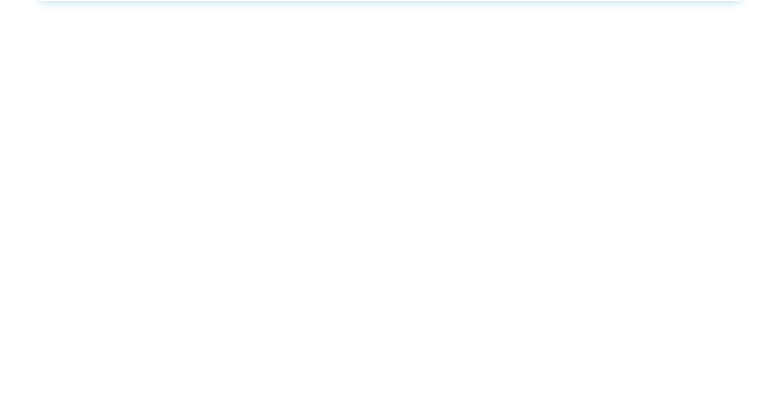
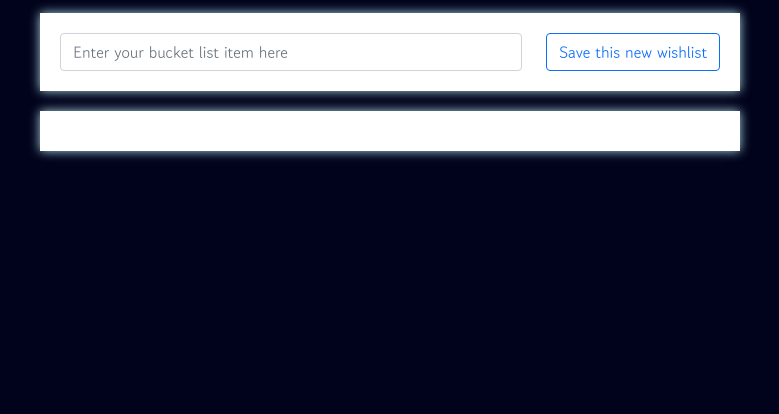
Before and after one commit to armanvanr/Pecel-Shop, a Flask app: page / in a window 1280 px wide. Shown: the part 357-771 px from the top of the page, without its empty margins (250-1029 px from the left). Run offline with Flask 2, Linux system fonts and the light colour scheme; data that the repository does not hold is empty; some libraries are stand-ins or nearby versions.

Commit message:
try to channge app dan index

```diff
--- a/app.py
+++ b/app.py
@@ -1,7 +1,7 @@
 from flask import Flask, render_template, request, jsonify
 from pymongo import MongoClient
 
-client = MongoClient('mongodb+srv://test:sparta@cluster0.roiwo.mongodb.net/myFirstDatabase?retryWrites=true&w=majority')
+client = MongoClient('mongodb+srv://sparta:sparta@cluster0.7din7v3.mongodb.net/?retryWrites=true&w=majority')
 
 db = client.dbsparta
 app = Flask(__name__)
@@ -24,7 +24,7 @@
         'done': 0,
     }
     db.bucket.insert_one(doc)
-    return jsonify({'msg': 'data saved!'})
+    return jsonify()
 
 @app.route("/bucket/done", methods=["POST"])
 def bucket_done():
@@ -33,13 +33,22 @@
         {'num': int(num_receive)},
         {'$set': {'done': 1}}
     )
-    return jsonify({'msg': 'update done!'})
+    return jsonify()
+
+@app.route("/bucket//cancel", methods=["POST"])
+def cancel_bucket():
+    num_receive = request.form['num_give']
+    db.bucket.update_one(
+        {'num': int(num_receive)},
+        {'$set': {'done': 0}}
+    )
+    return jsonify()
 
 @app.route("/delete", methods=["POST"])
 def delete_bucket():
     num_receive = request.form['num_give']
     db.bucket.delete_one({'num': int(num_receive)})
-    return jsonify({'msg': 'delete done!'})
+    return jsonify()
 
 @app.route("/bucket", methods=["GET"])
 def bucket_get():
--- a/templates/index.html
+++ b/templates/index.html
@@ -5,20 +5,17 @@
     <meta charset="UTF-8">
     <meta http-equiv="X-UA-Compatible" content="IE=edge">
     <meta name="viewport" content="width=device-width, initial-scale=1.0">
-    <link rel="icon" href="https://cdn4.iconfinder.com/data/icons/food-and-equipment-outline/32/dish-512.png">
 
-    <link href="bootstrap@5.0.2/dist/css/bootstrap.min.css">
     <link href="https://cdn.jsdelivr.net/npm/bootstrap@5.0.2/dist/css/bootstrap.min.css" rel="stylesheet"
         integrity="sha384-EVSTQN3/azprG1Anm3QDgpJLIm9Nao0Yz1ztcQTwFspd3yD65VohhpuuCOmLASjC" crossorigin="anonymous">
     <script src="https://ajax.googleapis.com/ajax/libs/jquery/3.5.1/jquery.min.js"></script>
-    <script src="bootstrap@5.0.2/dist/js/bootstrap.bundle.min.js">
-        <script src="https://cdn.jsdelivr.net/npm/bootstrap@5.0.2/dist/js/bootstrap.bundle.min.js"
+    <script src="//cdn.jsdelivr.net/npm/bootstrap@5.0.2/dist/js/bootstrap.bundle.min.js"
         integrity="sha384-MrcW6ZMFYlzcLA8Nl+NtUVF0sA7MsXsP1UyJoMp4YLEuNSfAP+JcXn/tWtIaxVXM"
         crossorigin="anonymous"></script>
 
     <link href="https://fonts.googleapis.com/css2?family=Gowun+Dodum&amp;display=swap" rel="stylesheet">
 
-    <title>Pecel Shop</title>
+    <title>Bucket List</title>
 
     <style>
         * {
@@ -27,10 +24,11 @@
 
         .mypic {
             width: 100%;
-            height: 200px;
+            height: 350px;
 
-            background-image: linear-gradient(0deg, rgba(0, 0, 0, 0.5), rgba(0, 0, 0, 0.5)), url('https://t3.ftcdn.net/jpg/02/13/44/22/360_F_213442298_KVPfVWFT7kKnBYtK3tfPeZUor51BQaoa.jpg');
-            background-position: center;
+            background-image: linear-gradient(0deg, rgba(0, 0, 0, 0.5), rgba(0, 0, 0, 0.5)),
+            url('https://images.ctfassets.net/cnu0m8re1exe/52MFJVkqEMCiNdAVqYBHZ/7b26a05b4a8cddf7a9f70d5f168f90de/shutterstock_1520037971.jpg');
+            background-position: center 60%;
             background-size: cover;
 
             color: white;
@@ -86,17 +84,34 @@
             text-decoration: line-through
         }
     </style>
+</head>
+
+<body style="background-color:#00031b">
+    <div class="mypic">
+        <h1>My Bucketlist</h1>
+        <p>I write here downside for my bucket-list in my future. Hope this is will come true :)</p>
+    </div>
+    <div class="mybox" style="background-color:white">
+        <div class="mybucket">
+            <input id="bucket" class="form-control" type="text" placeholder="Enter your bucket list item here">
+            <button onclick="save_bucket()" type="button" class="btn btn-outline-primary">Save this new wishlist</button>
+        </div>
+    </div>
+    <div class="mybox" id="bucket-list" style="background-color:white; min-height: auto;">
+    </div>
+</body>
+
 <script>
         $(document).ready(function () {
             show_bucket();
         });
         function show_bucket() {
-            $('#bucket-list').empty();
             $.ajax({
                 type: "GET",
                 url: "/bucket",
-        data: { },
+                data: {},
                 success: function (response) {
+                    $('#bucket-list').empty();
                     let rows = response['buckets'];
                     for (let i = 0; i < rows.length; i++) {
                         let bucket = rows[i]['bucket'];
@@ -107,15 +122,14 @@
                             temp_html = `
                             <li>
                                 <h2>✅ ${bucket}</h2>
-            <button onclick="done_bucket(${num})" type="button" class="btn btn-outline-primary">Done!</button>
-            <button onclick="delete_bucket(${num})" type="button" class="btn btn-outline-danger">Delete!</button>
+                                <button onclick="done_bucket(${num})" type="button" class="btn btn-outline-primary">Mark as complete</button>
                             </li>
                             `;
                         } else {
                             temp_html = `
                             <li>
                                 <h2 class="done">✅ ${bucket}</h2>
-            <button onclick="delete_bucket(${num})" type="button" class="btn btn-outline-danger">Delete!</button>
+                                <button onclick="cancel_bucket(${num})" type="button" class="btn btn-outline-danger">Cancel</button>
                             </li>
                             `;
                         }
@@ -131,8 +145,8 @@
                 url: "/bucket",
                 data: {bucket_give: bucket},
                 success: function (response) {
-            alert(response["msg"])
-                    window.location.reload();
+                    $('#bucket').val(null);
+                    show_bucket();
                 }
             });
         }
@@ -142,8 +156,17 @@
                 url: "/bucket/done",
                 data: { num_give: num },
                 success: function (response) {
-                    alert(response["msg"]);
-                    window.location.reload();
+                    show_bucket();
+                }
+            });
+        }
+        function cancel_bucket(num) {
+            $.ajax({
+                type: "POST",
+                url: "/bucket/cancel",
+                data: { num_give: num },
+                success: function (response) {
+                    show_bucket();
                 }
             });
         }
@@ -153,38 +176,10 @@
                 url: "/delete",
                 data: { num_give: num },
                 success: function (response) {
-                    alert(response["msg"]);
-                    window.location.reload();
+                    show_bucket();
                 }
             });
         }
 </script>
-</head>
-
-<body>
-    <div class="mypic">
-        <h1>Pecel Shop</h1>
-    </div>
-    <div class="mybox">
-        <div class="mybucket">
-            <input id="bucket" class="form-control" type="text" placeholder="Enter your order here!">
-            <button onclick="save_bucket()" type="button" class="btn btn-outline-primary">Save</button>
-        </div>
-    </div>
-    <div class="mybox" id="bucket-list">
-        <li>
-            <h2>✅ Bucket list number 1</h2>
-            <button onclick="done_bucket(5)" type="button" class="btn btn-outline-primary">Done!</button>
-        </li>
-        <li>
-            <h2>✅ Bucket list number 2</h2>
-            <button onclick="done_bucket(5)" type="button" class="btn btn-outline-primary">Done!</button>
-        </li>
-        <li>
-            <h2>✅ Bucket list number 3</h2>
-            <button onclick="done_bucket(5)" type="button" class="btn btn-outline-primary">Done!</button>
-        </li>
-    </div>
-</body>
 
 </html>
```
Lines whose indentation alone changed are shown as unchanged.
